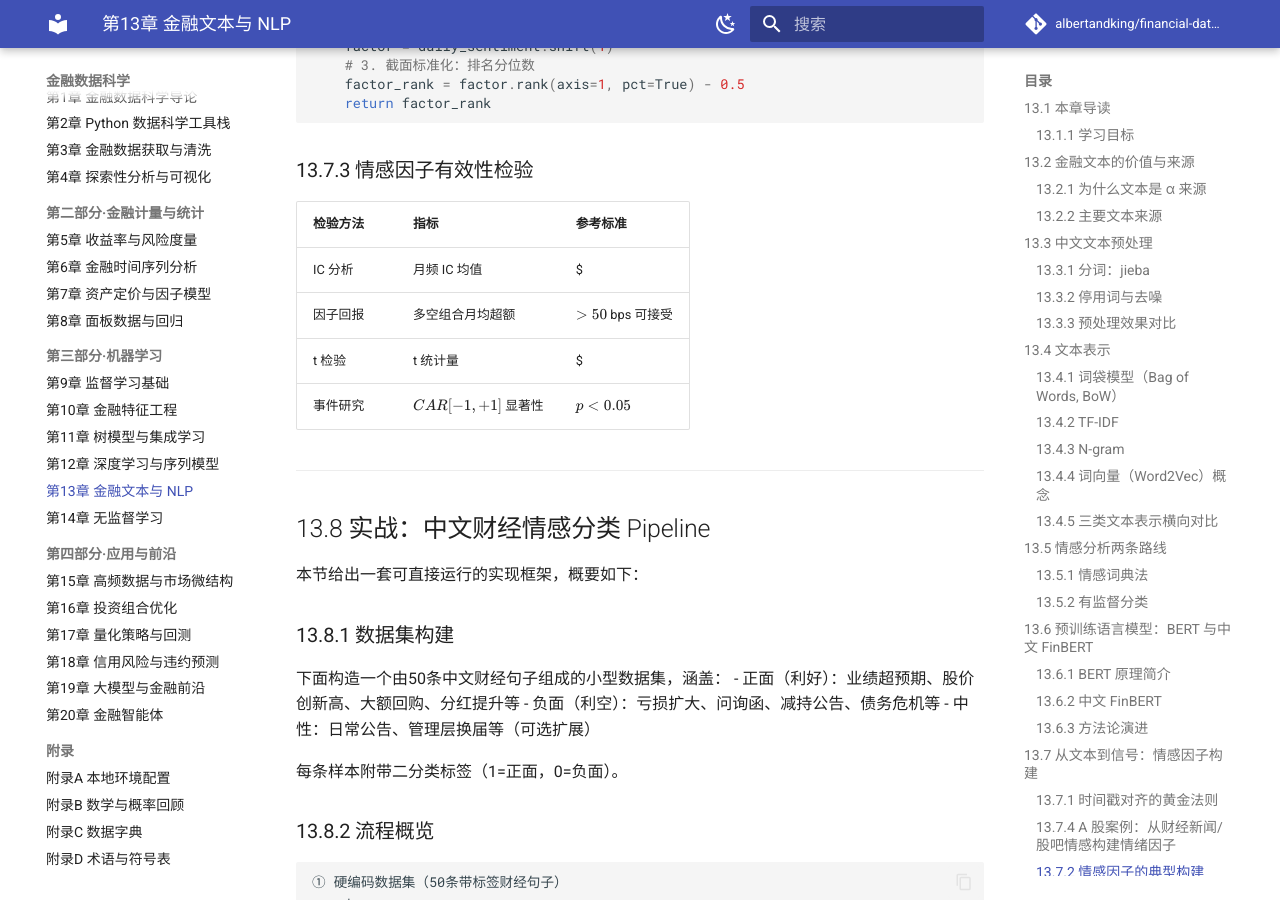
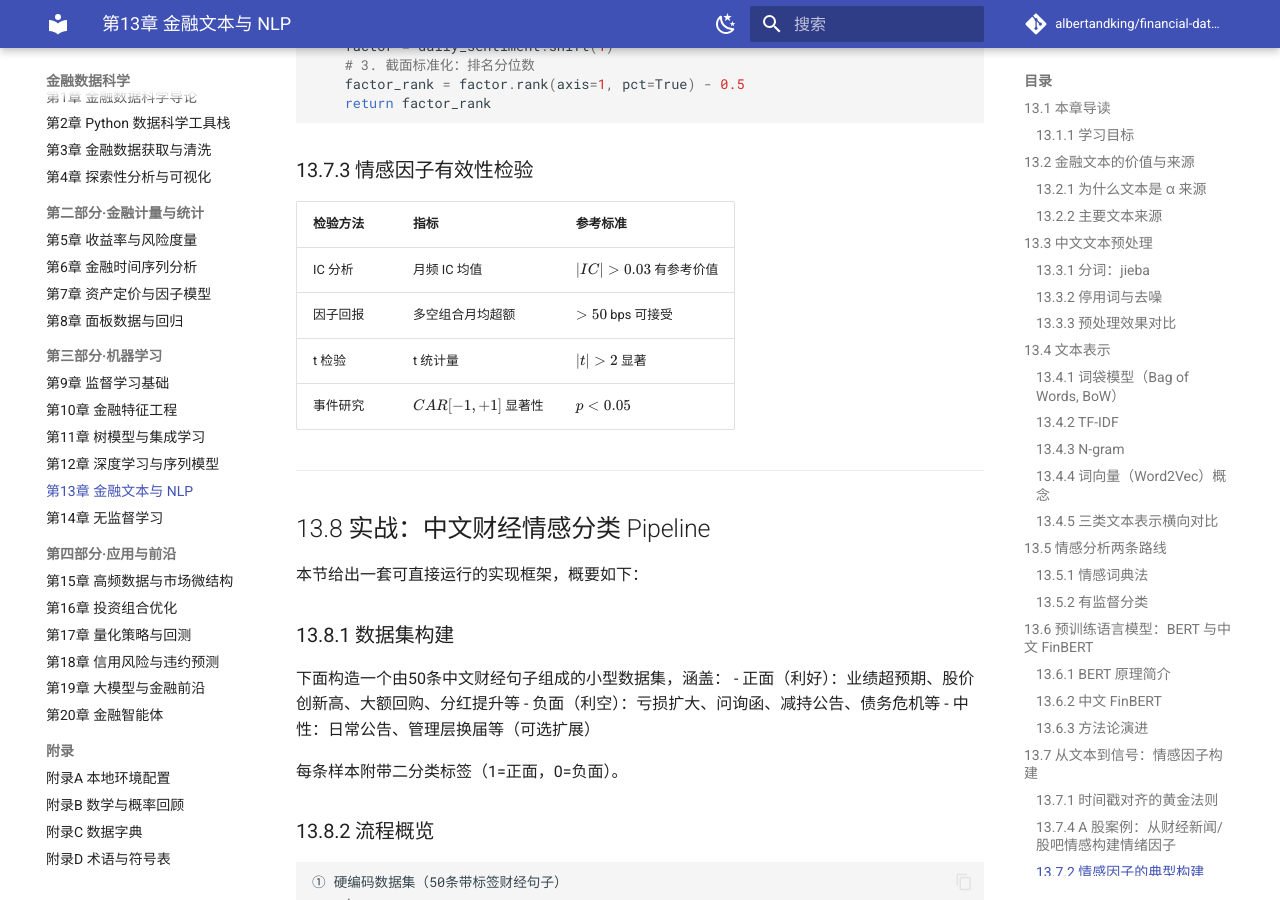
Before and after one commit to albertandking/financial-data-science, an MkDocs documentation site: the page built from book/part3/13-nlp-text.md, in a window 1280 px wide and 900 px high, scrolled down 16708 px. Built offline with MkDocs 1.6.1 and Material for MkDocs 9.7.7, drawn with Linux system fonts in a browser that asks for light colours; comment, search, counter and statistics services are not loaded.

Commit message:
docs(book): 修复文档表格中的LaTeX绝对值符号格式
同时更新GitHub Pages部署的CI配置：升级各GitHub Action版本，移除过时的Node.js版本强制配置。

```diff
--- a/book/part3/13-nlp-text.md
+++ b/book/part3/13-nlp-text.md
@@ -581,9 +581,9 @@ def build_sentiment_factor(news_df, returns_df):
 
 | 检验方法 | 指标 | 参考标准 |
 |---------|------|---------|
-| IC 分析 | 月频 IC 均值 | $|IC| > 0.03$ 有参考价值 |
+| IC 分析 | 月频 IC 均值 | $\lvert IC \rvert > 0.03$ 有参考价值 |
 | 因子回报 | 多空组合月均超额 | $> 50$ bps 可接受 |
-| t 检验 | t 统计量 | $|t| > 2$ 显著 |
+| t 检验 | t 统计量 | $\lvert t \rvert > 2$ 显著 |
 | 事件研究 | $CAR[-1,+1]$ 显著性 | $p < 0.05$ |
 
 ---
```
Also changed, not shown: book/part2/08-panel-regression.md (+1 -1 lines), 1 other file.
